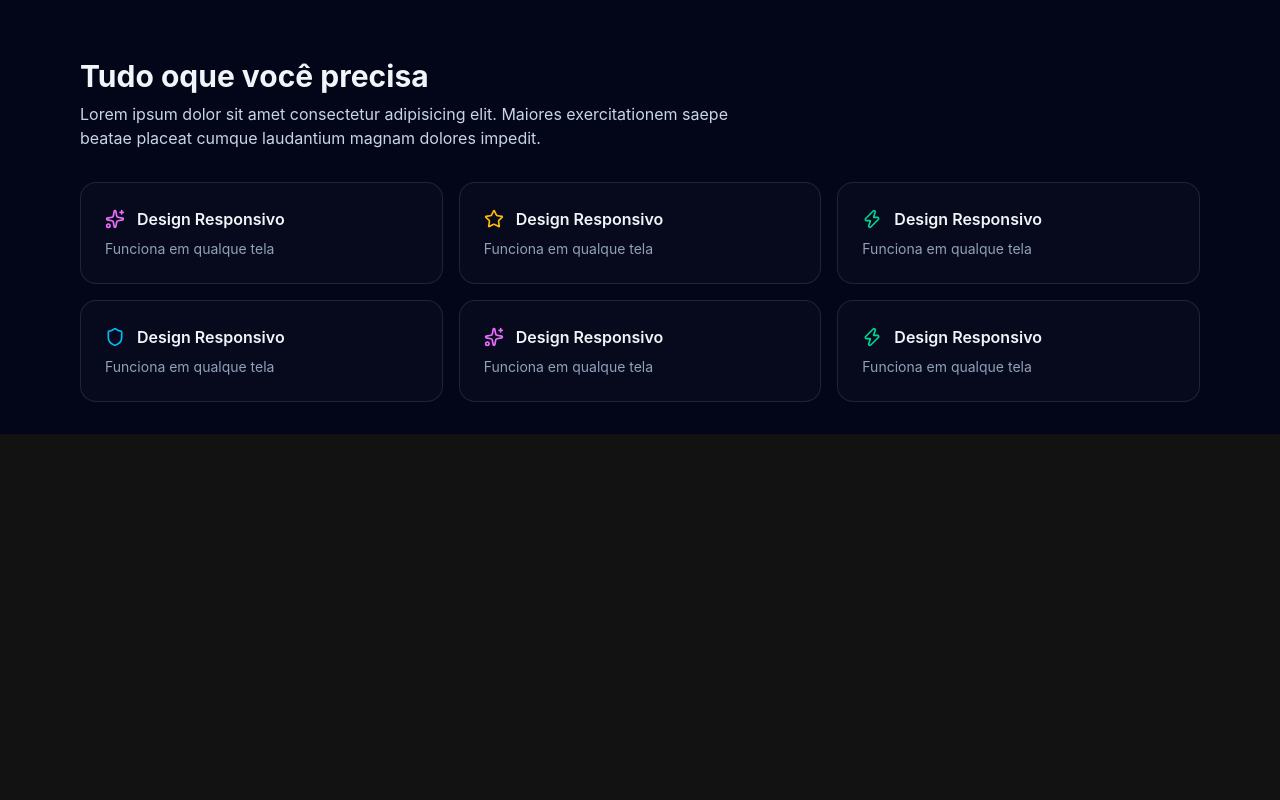
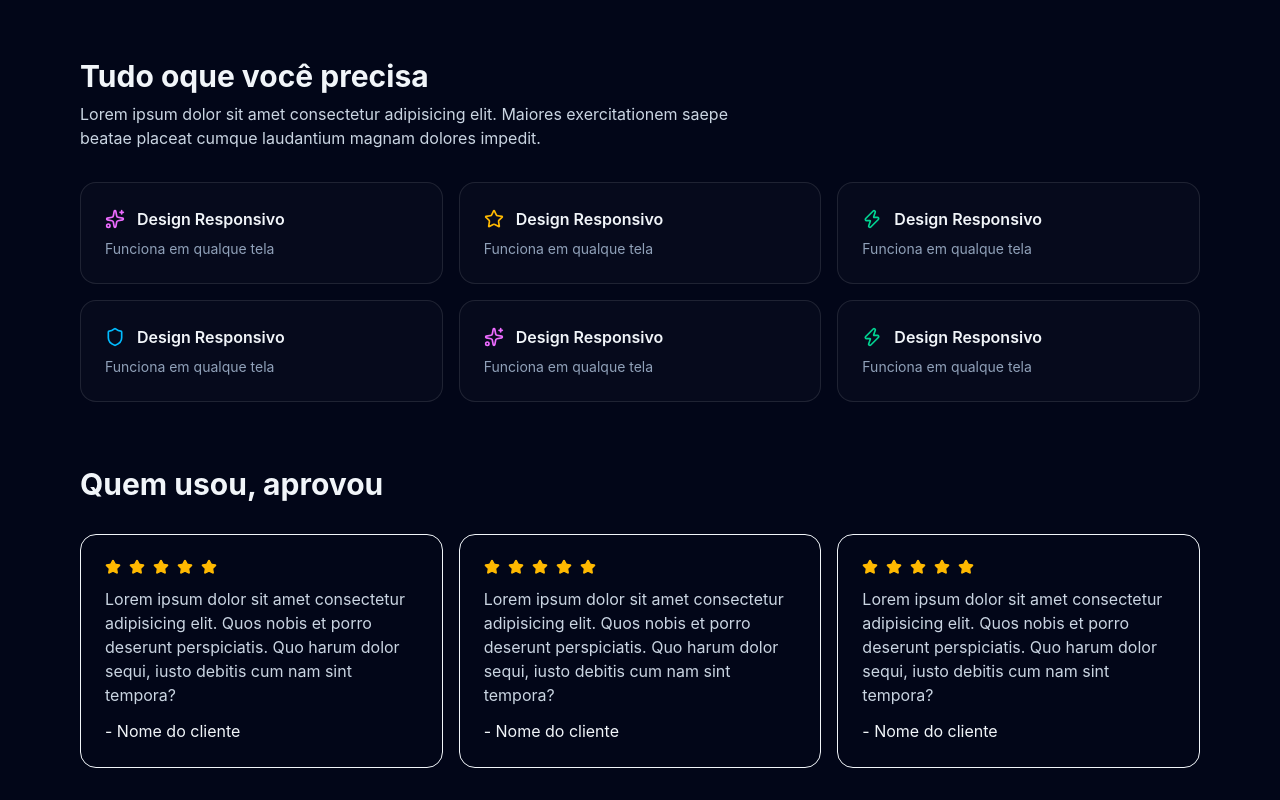
Before and after one commit to RafaelLanaDS/meuprojetoreact, a React (Vite) app: page / in a window 1280 px wide. Shown: the part 681-1481 px from the top of the page. Before the commit the page ends 1115 px from the top, so only its background shows below. Built offline with nearby package versions, Linux system fonts and the light colour scheme.

Commit message:
foi adicionado a pagina depoimentos

```diff
--- a/src/App.jsx
+++ b/src/App.jsx
@@ -175,7 +175,27 @@
           ))}
         </div>
       </section>
-
+      {/* Depoimentos */}
+      <section id='testmonials' className='mx-auto max-w-6xl px-4 py-8'>
+          <h2 className='text-3xl font-bold'>Quem usou, aprovou</h2>
+          <div className="mt-8 grid grid-cols-1 md:grid-cols-3 gap-4">
+            {[1, 2, 3].map((i) =>
+              <blockquote key={i} className='rounded-2xl border bolder-white/10 p-6'>
+                <div className="flex items-center gap-2 text-amber-400">
+                  {Array.from({ length: 5 }).map((_, i) =>
+                    <Star key={i} className='size-4 fill-current' />
+                  )}
+                </div>
+                <p className='mt-3 text-slate-300'>
+                  Lorem ipsum dolor sit amet consectetur adipisicing elit. Quos nobis et porro deserunt perspiciatis. Quo harum dolor sequi, iusto debitis cum nam sint tempora?
+                </p>
+                <footer className='mt-3 text-sm-text-slate-400'>
+                  - Nome do cliente
+                </footer>
+              </blockquote>
+            )}
+          </div>
+      </section>
     </div>
   )
 }
```
